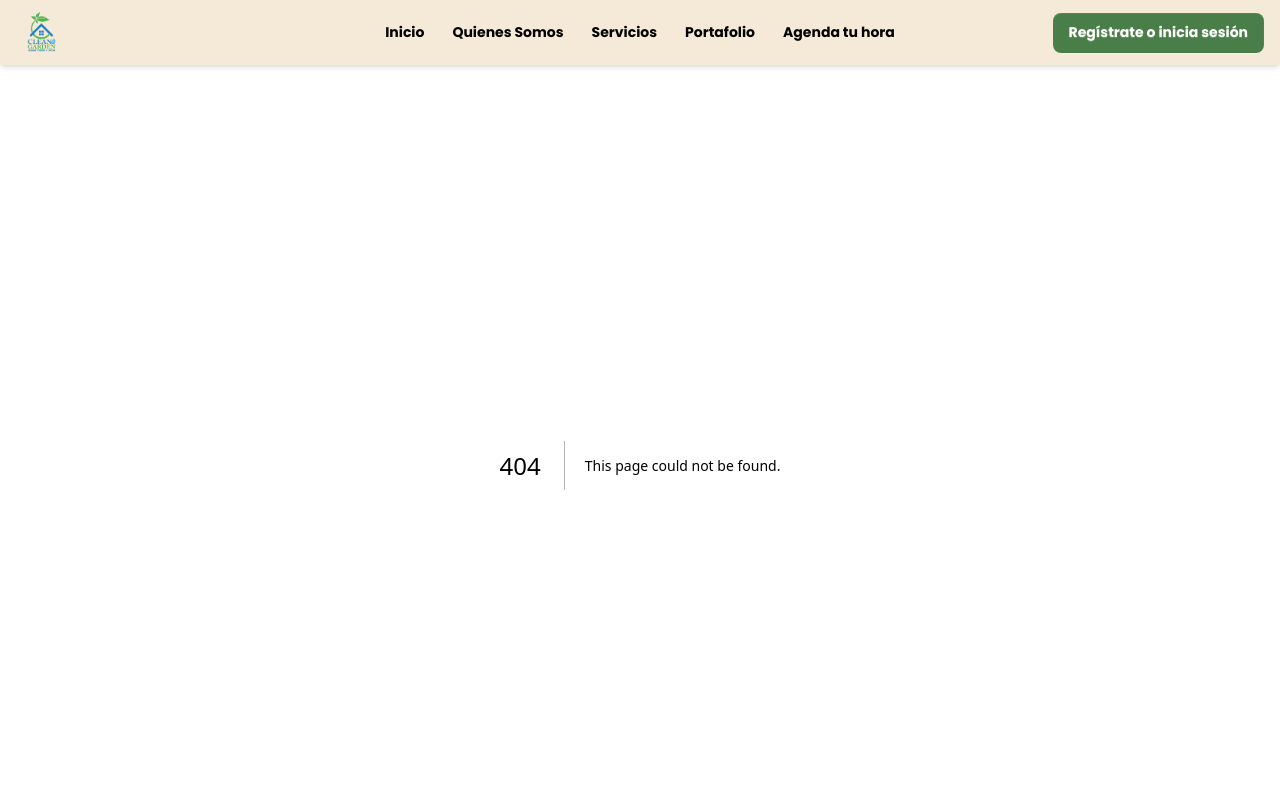
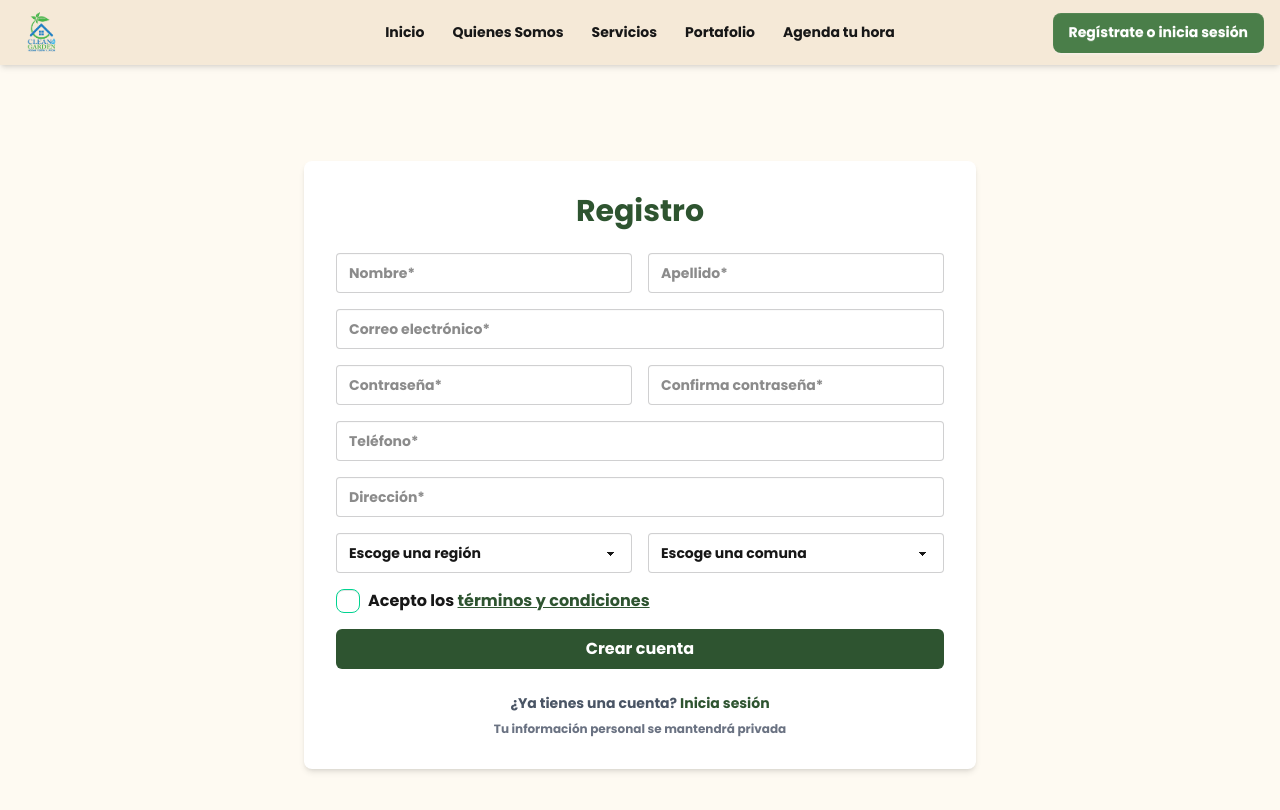
Before and after one commit to asapHallvaror/CleanAndGarden, a Next.js app in the folder cleanandgarden/web/: page /register in a window 1280 px wide. Before the commit this address had no page. Shown: the top 810 px of the page. Built offline with nearby package versions, Linux system fonts and the light colour scheme.

Commit message:
Se creo frontend de pagina de login y pagina de registro

```diff
--- /dev/null
+++ b/cleanandgarden/web/src/app/login/page.tsx
@@ -0,0 +1,68 @@
+
+"use client";
+import { useState } from "react";
+
+export default function LoginPage() {
+  const [email, setEmail] = useState("");
+  const [password, setPassword] = useState("");
+
+  const handleSubmit = (e: React.FormEvent) => {
+    e.preventDefault();
+    console.log("Email:", email);
+    console.log("Password:", password);
+    // Aquí después llamas al backend con fetch o axios
+};
+
+
+  return (
+    <div className="flex items-center justify-center min-h-screen bg-[#fefaf2]">
+      <div className="w-full max-w-md p-8 bg-white rounded-lg shadow-lg">
+        <h1 className="mb-6 text-3xl font-bold text-center text-[#2E5430]">
+          Iniciar sesión
+        </h1>
+
+        <form onSubmit={handleSubmit} className="space-y-4">
+          <div>
+            <label className="block mb-1 text-sm font-medium text-gray-700">
+              Correo electrónico
+            </label>
+            <input
+            type="email"
+            value={email}
+            onChange={(e) => setEmail(e.target.value)}
+            className="w-full border border-gray-300 rounded-md p-2"/>
+          </div>
+
+          <div>
+            <label className="block mb-1 text-sm font-medium text-gray-700">
+              Contraseña
+            </label>
+            <input type="password" value={password}
+            onChange={(e) => setPassword(e.target.value)}
+            className="w-full border border-gray-300 rounded-md p-2"/>
+          </div>
+
+          <div className="flex justify-between text-sm">
+            <a href="#" className="text-[#2E5430] hover:underline">
+              ¿Olvidaste tu contraseña?
+            </a>
+          </div>
+
+          <button
+            type="submit"
+            className="w-full py-2 text-white rounded-md bg-[#2E5430] hover:bg-green-700"
+          >
+            Ingresar
+          </button>
+        </form>
+
+        <p className="mt-6 text-sm text-center text-gray-600">
+          ¿No tienes una cuenta?{" "}
+          <a href="#" className="font-medium text-[#2E5430] hover:underline">
+            Regístrate
+          </a>
+        </p>
+      </div>
+    </div>
+  );
+}
--- /dev/null
+++ b/cleanandgarden/web/src/app/register/page.tsx
@@ -0,0 +1,182 @@
+"use client";
+import { useState } from "react";
+
+export default function RegisterPage() {
+  const [form, setForm] = useState({
+    nombre: "",
+    apellido: "",
+    email: "",
+    password: "",
+    confpassword: "",
+    telefono: "",
+    direccion: "",
+    region: "",
+    comuna: "",
+    terminos: false,
+  });
+
+  const handleChange = (e: React.ChangeEvent<HTMLInputElement | HTMLSelectElement>) => {
+    const { name, value, type, checked } = e.target;
+    setForm({ ...form, [name]: type === "checkbox" ? checked : value });
+  };
+
+  const handleSubmit = (e: React.FormEvent) => {
+    e.preventDefault();
+    console.log("Datos enviados:", form);
+  };
+
+  return (
+    <div className="flex items-center justify-center min-h-screen bg-[#fefaf2]">
+      <div className="w-full max-w-2xl p-8 bg-white rounded-lg shadow-md">
+        <h1 className="mb-6 text-3xl font-bold text-center text-[#2E5430]">
+          Registro
+        </h1>
+
+        <form onSubmit={handleSubmit} className="space-y-4">
+          {/* Nombre y Apellido */}
+          <div className="grid grid-cols-1 gap-4 md:grid-cols-2">
+            <input
+              type="text"
+              name="nombre"
+              placeholder="Nombre*"
+              value={form.nombre}
+              onChange={handleChange}
+              className="input input-bordered w-full"
+              required
+            />
+            <input
+              type="text"
+              name="apellido"
+              placeholder="Apellido*"
+              value={form.apellido}
+              onChange={handleChange}
+              className="input input-bordered w-full"
+              required
+            />
+          </div>
+
+          {/* Correo */}
+          <input
+            type="email"
+            name="email"
+            placeholder="Correo electrónico*"
+            value={form.email}
+            onChange={handleChange}
+            className="input input-bordered w-full"
+            required
+          />
+
+          {/* Contraseña */}
+          <div className="grid grid-cols-1 gap-4 md:grid-cols-2">
+            <input
+              type="password"
+              name="password"
+              placeholder="Contraseña*"
+              value={form.password}
+              onChange={handleChange}
+              className="input input-bordered w-full"
+              required
+            />
+            <input
+              type="password"
+              name="confpassword"
+              placeholder="Confirma contraseña*"
+              value={form.confpassword}
+              onChange={handleChange}
+              className="input input-bordered w-full"
+              required
+            />
+          </div>
+
+          {/* Teléfono */}
+          <input
+            type="tel"
+            name="telefono"
+            placeholder="Teléfono*"
+            value={form.telefono}
+            onChange={handleChange}
+            className="input input-bordered w-full"
+            required
+          />
+
+          {/* Dirección */}
+          <input
+            type="text"
+            name="direccion"
+            placeholder="Dirección*"
+            value={form.direccion}
+            onChange={handleChange}
+            className="input input-bordered w-full"
+            required
+          />
+
+          {/* Región y Comuna */}
+          <div className="grid grid-cols-1 gap-4 md:grid-cols-2">
+            <select
+              name="region"
+              value={form.region}
+              onChange={handleChange}
+              className="select select-bordered w-full"
+              required
+            >
+              <option value="">Escoge una región</option>
+              <option value="rm">Región Metropolitana</option>
+              <option value="v">Valparaíso</option>
+              <option value="biobio">Biobío</option>
+            </select>
+
+            <select
+              name="comuna"
+              value={form.comuna}
+              onChange={handleChange}
+              className="select select-bordered w-full"
+              required
+            >
+              <option value="">Escoge una comuna</option>
+              <option value="santiago">Santiago</option>
+              <option value="quilpue">Quilpué</option>
+              <option value="concepcion">Concepción</option>
+            </select>
+          </div>
+
+          {/* Términos */}
+          <div className="flex items-center gap-2">
+            <input
+              type="checkbox"
+              name="terminos"
+              checked={form.terminos}
+              onChange={handleChange}
+              className="checkbox checkbox-success"
+              required
+            />
+            <span>
+              Acepto los{" "}
+              <a href="#" className="text-[#2E5430] underline">
+                términos y condiciones
+              </a>
+            </span>
+          </div>
+
+          {/* Botón */}
+          <button
+            type="submit"
+            className="w-full py-2 text-white rounded-md bg-[#2E5430] hover:bg-green-700"
+          >
+            Crear cuenta
+          </button>
+        </form>
+
+        <p className="mt-6 text-sm text-center text-gray-600">
+          ¿Ya tienes una cuenta?{" "}
+          <a href="/login" className="font-medium text-[#2E5430] hover:underline">
+            Inicia sesión
+          </a>
+        </p>
+
+        <p className="mt-2 text-xs text-center text-gray-500">
+          Tu información personal se mantendrá privada
+        </p>
+      </div>
+    </div>
+  );
+}
```
